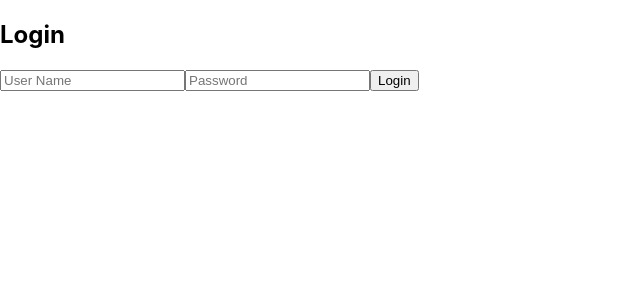
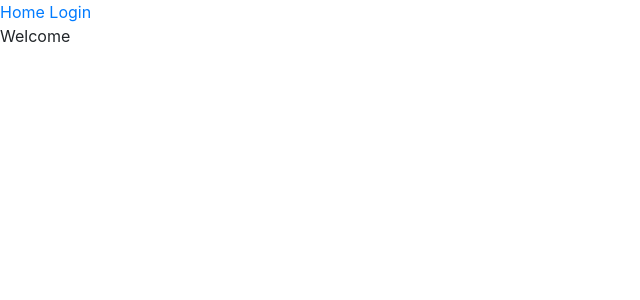
Before and after one commit to emilgth/MargaMondoFront, a React (Create React App) app: page / in a window 1280 px wide. Shown: the top 300 px of the page, without its empty margins (0-640 px from the left). Built offline with nearby package versions, Linux system fonts and the light colour scheme.

Commit message:
admin login FIXED

```diff
--- a/package.json
+++ b/package.json
@@ -3,8 +3,10 @@
   "version": "0.1.0",
   "private": true,
   "dependencies": {
+    "bootstrap": "^4.3.1",
     "react": "^16.11.0",
     "react-dom": "^16.11.0",
+    "react-router-dom": "^5.1.2",
     "react-scripts": "3.2.0"
   },
   "scripts": {
--- a/src/App.js
+++ b/src/App.js
@@ -1,5 +1,6 @@
 import React, {useEffect, useState} from "react"
 import facade from "./apiFacade";
+import {BrowserRouter as Router, NavLink, Route, Switch} from "react-router-dom";
 
 function LogIn({login}) {
 	const init = {username: "", password: ""};
@@ -8,18 +9,18 @@ function LogIn({login}) {
 	const performLogin = (evt) => {
 		evt.preventDefault();
 		login(loginCredentials.username, loginCredentials.password);
-	}
+	};
 	const onChange = (evt) => {
 		setLoginCredentials({...loginCredentials, [evt.target.id]: evt.target.value})
-	}
+	};
 
 	return (
 		<div>
 			<h2>Login</h2>
-			<form onChange={onChange}>
-				<input placeholder="User Name" id="username"/>
-				<input placeholder="Password" id="password"/>
-				<button onClick={performLogin}>Login</button>
+			<form className={"form-inline"} onChange={onChange}>
+				<input className={"form-control mr-1"} placeholder="User Name" id="username"/>
+				<input type={"password"} className={"form-control mr-1"} placeholder="Password" id="password"/>
+				<button className={"btn btn-primary"} onClick={performLogin}>Login</button>
 			</form>
 		</div>
 	)
@@ -27,11 +28,11 @@ function LogIn({login}) {
 }
 
 function LoggedIn({user}) {
-	const [dataFromServer, setDataFromServer] = useState("Loading...")
+	const [dataFromServer, setDataFromServer] = useState("Loading...");
 
 	useEffect(() => {
 		facade.fetchData(user).then(data => setDataFromServer(data.msg));
-	}, [user])
+	}, [user]);
 
 	return (
 		<div>
@@ -42,30 +43,69 @@ function LoggedIn({user}) {
 
 }
 
+const ApiData = ({user}) => {
+	const [apiData, setApiData] = useState([]);
+
+	useEffect(() => {
+		facade.fetchApiData(user).then(data => setApiData(data));
+	}, [user]);
+
+	return (
+		<div>
+			<h3 className={"mt-5"}>Api Spam:</h3>
+			<p>{apiData.map((data, index) => <li key={index}>{data.substring(0, 30)}...</li>)}</p>
+		</div>
+	)
+
+};
+
+const Welcome = () => {
+	return "Welcome";
+};
+
+const Header = ({loggedIn}) => {
+	return (
+		<div><NavLink to={"/"}>Home</NavLink> <NavLink to={"/user-page"}>{!loggedIn ? "Login" : "Logout"}</NavLink>
+		</div>
+	)
+};
+
 function App() {
-	const [loggedIn, setLoggedIn] = useState(false)
+	const [loggedIn, setLoggedIn] = useState(false);
 	const [user, setUser] = useState("");
 
 	const logout = () => {
 		facade.logout();
 		setLoggedIn(false)
-	}
+	};
 	const login = (user, pass) => {
 		facade.login(user, pass)
 			.then(res => setLoggedIn(true));
 		setUser(user);
-	}
+	};
 
 	return (
-		<div>
-			{!loggedIn ? (<LogIn login={login}/>) :
-				(<div>
-					<LoggedIn user={user}/>
-					<button onClick={logout}>Logout</button>
-				</div>)}
-		</div>
-	)
+		<Router>
+			<Header loggedIn={loggedIn}/>
+			<Switch>
+				<Route exact path={"/"}>
+					<Welcome/>
+				</Route>
 
+				<Route path={"/user-page"}>
+					<div className={"container mt-5"}>
+						{!loggedIn ? (<LogIn login={login}/>) :
+							(<div>
+								<LoggedIn user={user}/>
+								<button className={"btn btn-primary"} onClick={logout}>Logout</button>
+								<ApiData/>
+							</div>)}
+					</div>
+				</Route>
+			</Switch>
+		</Router>
+
+	);
 }
 
 export default App;
--- a/src/apiFacade.js
+++ b/src/apiFacade.js
@@ -1,4 +1,4 @@
-import {backend} from "./settings.js"
+import {backend, endpointURL} from "./settings.js"
 
 function handleHttpErrors(res) {
 	if (!res.ok) {
@@ -10,17 +10,17 @@ function handleHttpErrors(res) {
 function apiFacade() {
 	const setToken = (token) => {
 		localStorage.setItem('jwtToken', token)
-	}
+	};
 	const getToken = () => {
 		return localStorage.getItem('jwtToken')
-	}
+	};
 	const loggedIn = () => {
 		const loggedIn = getToken() != null;
 		return loggedIn;
-	}
+	};
 	const logout = () => {
 		localStorage.removeItem("jwtToken");
-	}
+	};
 
 	const login = (user, password) => {
 		const options = makeOptions("POST", true, {username: user, password: password});
@@ -36,6 +36,11 @@ function apiFacade() {
 		return fetch(backend + "/api/info/" + user, options).then(handleHttpErrors);
 	};
 
+	const fetchApiData = () => {
+		const options = makeOptions("GET", true);
+		return fetch(endpointURL, options).then(handleHttpErrors);
+	};
+
 	const makeOptions = (method, addToken, body) => {
 		var opts = {
 			method: method,
@@ -43,7 +48,7 @@ function apiFacade() {
 				"Content-type": "application/json",
 				'Accept': 'application/json',
 			}
-		}
+		};
 		if (addToken && loggedIn()) {
 			opts.headers["x-access-token"] = getToken();
 		}
@@ -51,7 +56,7 @@ function apiFacade() {
 			opts.body = JSON.stringify(body);
 		}
 		return opts;
-	}
+	};
 	return {
 		makeOptions,
 		setToken,
@@ -59,7 +64,8 @@ function apiFacade() {
 		loggedIn,
 		login,
 		logout,
-		fetchData
+		fetchData,
+		fetchApiData
 	}
 }
 
--- a/src/index.js
+++ b/src/index.js
@@ -2,5 +2,6 @@ import React from 'react';
 import ReactDOM from 'react-dom';
 import './index.css';
 import App from './App';
+import 'bootstrap/dist/css/bootstrap.css';
 
 ReactDOM.render(<App/>, document.getElementById('root'));
--- a/src/settings.js
+++ b/src/settings.js
@@ -1 +1,2 @@
-export const backend = "http://localhost:8080/securitystarter";
+export const backend = "https://emilgth.dk/security";
+export const endpointURL = "https://emilgth.dk/security/api/info/luke";
```
Also changed, not shown: 1 other file (tests, documents, lock files or other folders).
